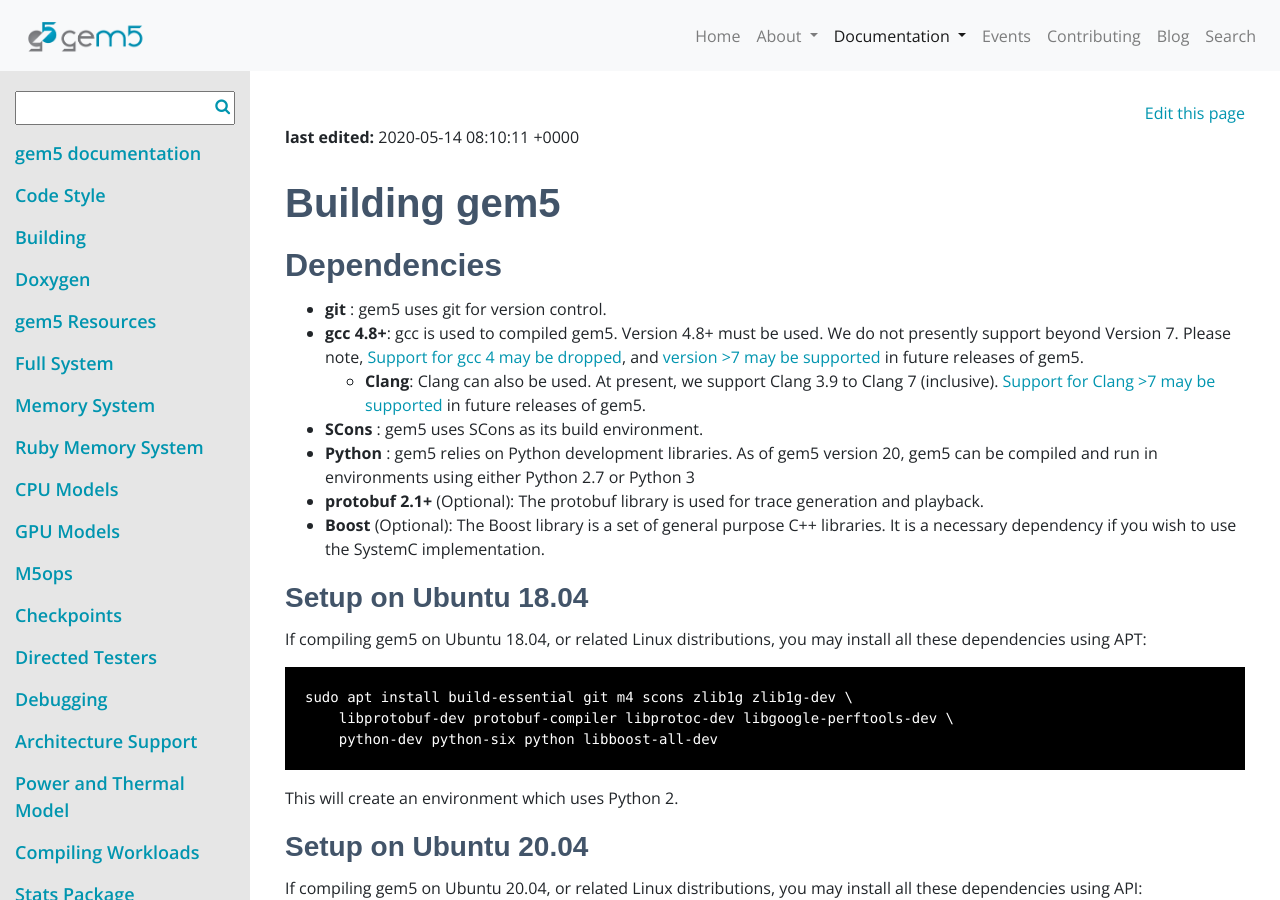
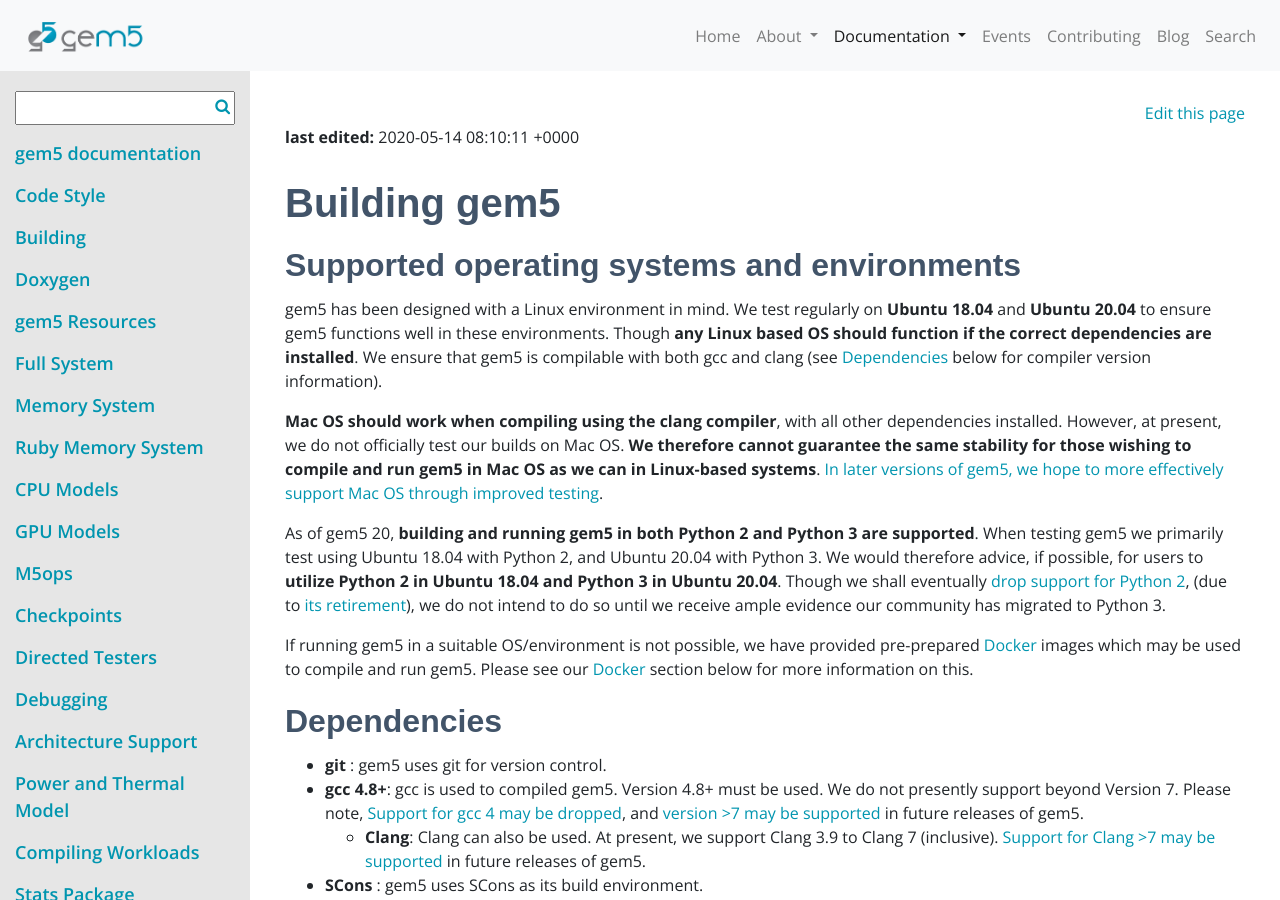
Before and after one commit to gem5/website, a Jekyll site: the page built from _pages/documentation/general_docs/building/index.md, in a window 1280 px wide and 900 px high. Built offline with Jekyll 4.4.1, drawn with Linux system fonts in a browser that asks for light colours; nearby versions of some CDN libraries; some web fonts are replaced.

Commit message:
website: Added section outlining supported OSs
This new section, added to the Building documentation, outlines what
OSs, compilers, and Python versions are supported. This documents what
is "strongly supported" (i.e., environments we test), as well as
environments in which gem5 should be able compilable and runnable. The
section highlights that docker images, provided by us, may be used to
compile/run gem5 if problems arise.

Change-Id: I0d38c51298ba13b9245aabf8fdc2b4097db6b035
Reviewed-on: https://gem5-review.googlesource.com/c/public/gem5-website/+/29048
Reviewed-by: Hoa Nguyen <hoanguyen@ucdavis.edu>
Reviewed-by: Jason Lowe-Power <power.jg@gmail.com>
Maintainer: Jason Lowe-Power <power.jg@gmail.com>
Tested-by: Jason Lowe-Power <power.jg@gmail.com>

```diff
--- a/_pages/documentation/general_docs/building/index.md
+++ b/_pages/documentation/general_docs/building/index.md
@@ -8,6 +8,37 @@
 ---
 
 # Building gem5
+
+## Supported operating systems and environments
+
+gem5 has been designed with a Linux environment in mind. We test regularly
+on **Ubuntu 18.04** and **Ubuntu 20.04** to ensure gem5 functions well in
+these environments. Though **any Linux based OS should function if the correct
+dependencies are installed**. We ensure that gem5 is compilable with both gcc
+and clang (see [Dependencies](#dependencies)  below for compiler version
+information).
+
+**Mac OS should work when compiling using the clang compiler**, with all other
+dependencies installed. However, at present, we do not officially test our
+builds on Mac OS. **We therefore cannot guarantee the same stability for those
+wishing to compile and run gem5 in Mac OS as we can in Linux-based systems**.
+[In later versions of gem5, we hope to more effectively support Mac OS through
+improved testing](https://gem5.atlassian.net/browse/GEM5-538).
+
+As of gem5 20, **building and running gem5 in both Python 2 and Python 3 are
+supported**. When testing gem5 we primarily test using Ubuntu 18.04 with
+Python 2, and Ubuntu 20.04 with Python 3. We would therefore advice, if
+possible, for users to **utilize Python 2 in Ubuntu 18.04 and Python 3 in
+Ubuntu 20.04**. Though we shall eventually
+[drop support for Python 2](https://gem5.atlassian.net/browse/GEM5-347),
+(due to [its retirement](
+http://pyfound.blogspot.com/2019/12/python-2-sunset.html)), we do not intend to
+do so until we receive ample evidence our community has migrated to Python 3.
+
+If running gem5 in a suitable OS/environment is not possible, we have provided
+pre-prepared [Docker](https://www.docker.com/) images which may be used to
+compile and run gem5. Please see our [Docker](#docker) section below for more
+information on this.
 
 ## Dependencies
 
```
